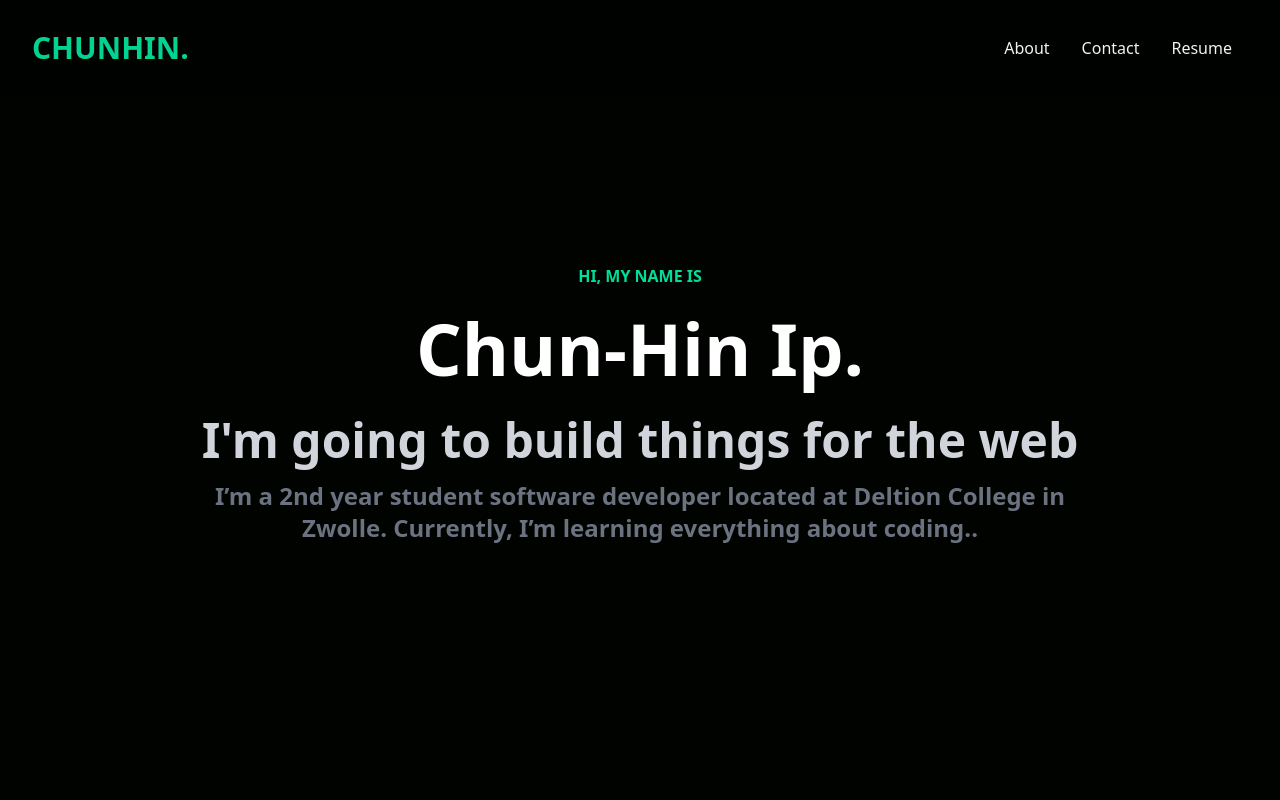
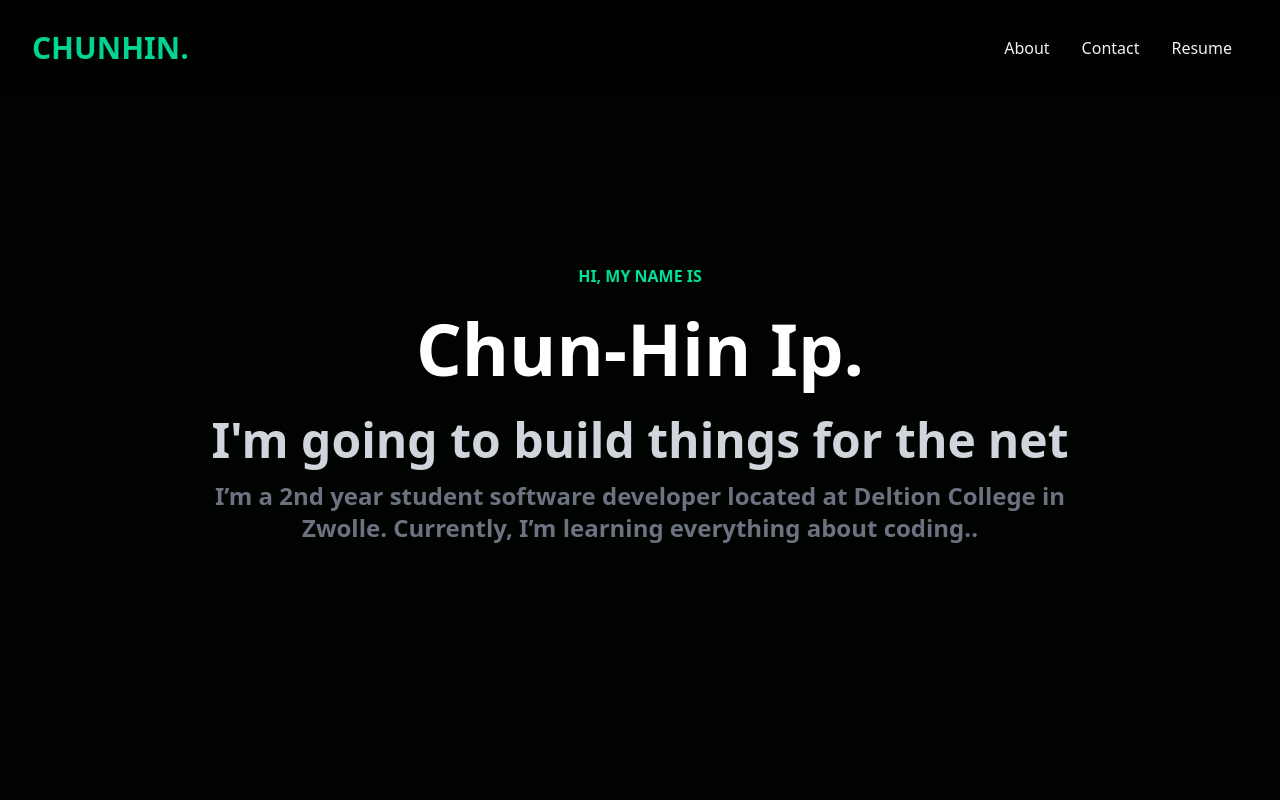
Before and after one commit to Chun-Hin/chunhnin.nl, a React (Create React App) app: page / in a window 1280 px wide. Shown: the top 800 px of the page. Built offline with nearby package versions, Linux system fonts and the light colour scheme.

Commit message:
typewriter animation added

```diff
--- a/package.json
+++ b/package.json
@@ -12,7 +12,9 @@
     "react-router-dom": "^6.10.0",
     "react-router-hash-link": "^2.4.3",
     "react-scripts": "5.0.1",
+    "react-simple-typewriter": "^5.0.1",
     "reactjs-popup": "^2.0.5",
+    "typewriter-effect": "^2.19.0",
     "web-vitals": "^2.1.4"
   },
   "scripts": {
--- a/src/components/Home.js
+++ b/src/components/Home.js
@@ -1,4 +1,6 @@
 import React from 'react';
+import { Typewriter } from 'react-simple-typewriter'
+
 
 function Home() {
     return (
@@ -12,8 +14,16 @@ function Home() {
                 </h1>
                 <div className="flex justify-center items-center">
                     <p className="md:text-5xl sm:text-2xl text-xl font-bold py-4 text-gray-300">
-                        I'm going to build things for the web
+                        I'm going to build things for the
                     </p>
+                    <span className="md:text-5xl sm:text-2xl text-xl font-bold md:pl-4 pl-2 text-gray-300 -ml-1">
+                        <Typewriter
+                         words={['internet', 'web', 'net']}
+                         loop={0}
+                         typeSpeed={100}
+                         deleteSpeed={75}
+                        />
+                    </span>
                 </div>
                 <p className="md:text-2xl text-xl font-bold text-gray-500 px-4">I’m a 2nd year student software
                     developer located at Deltion College in Zwolle. Currently, I’m learning everything about
```
Also changed, not shown: 1 other file (tests, documents, lock files or other folders).
